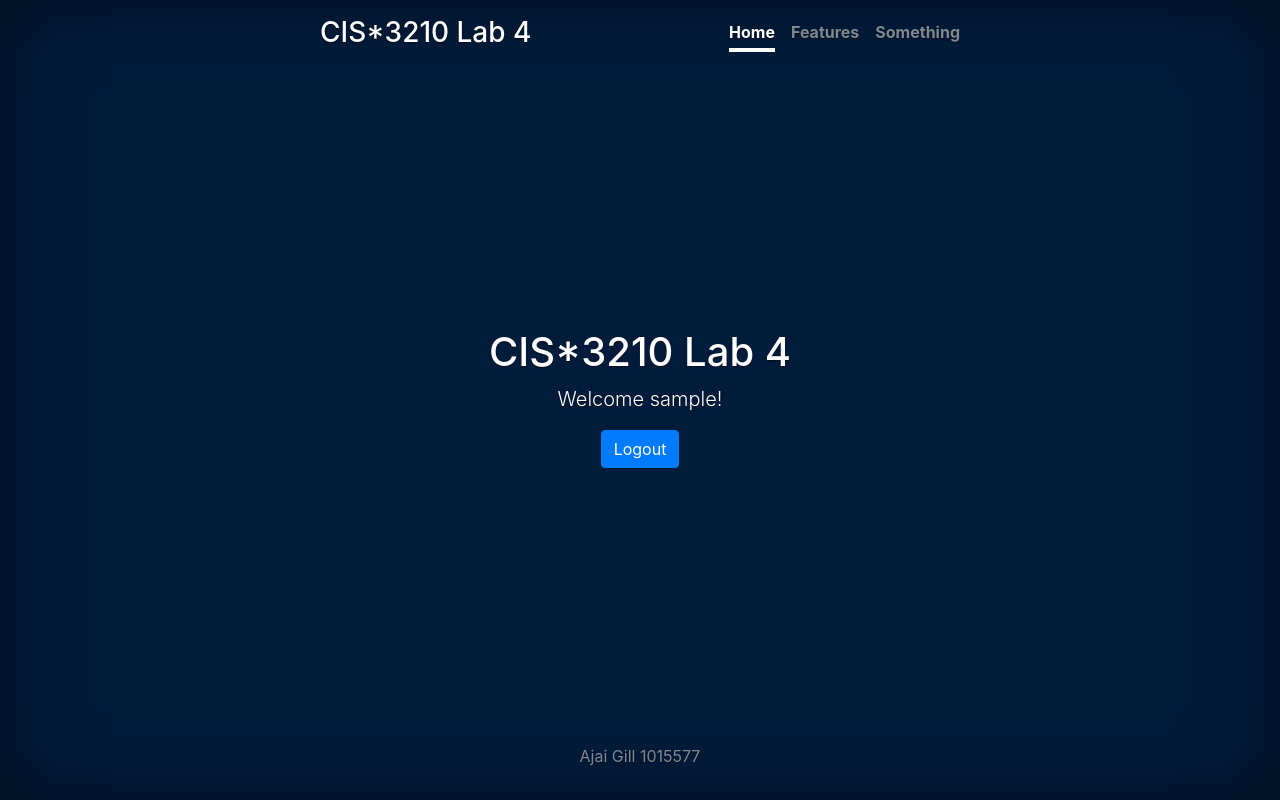
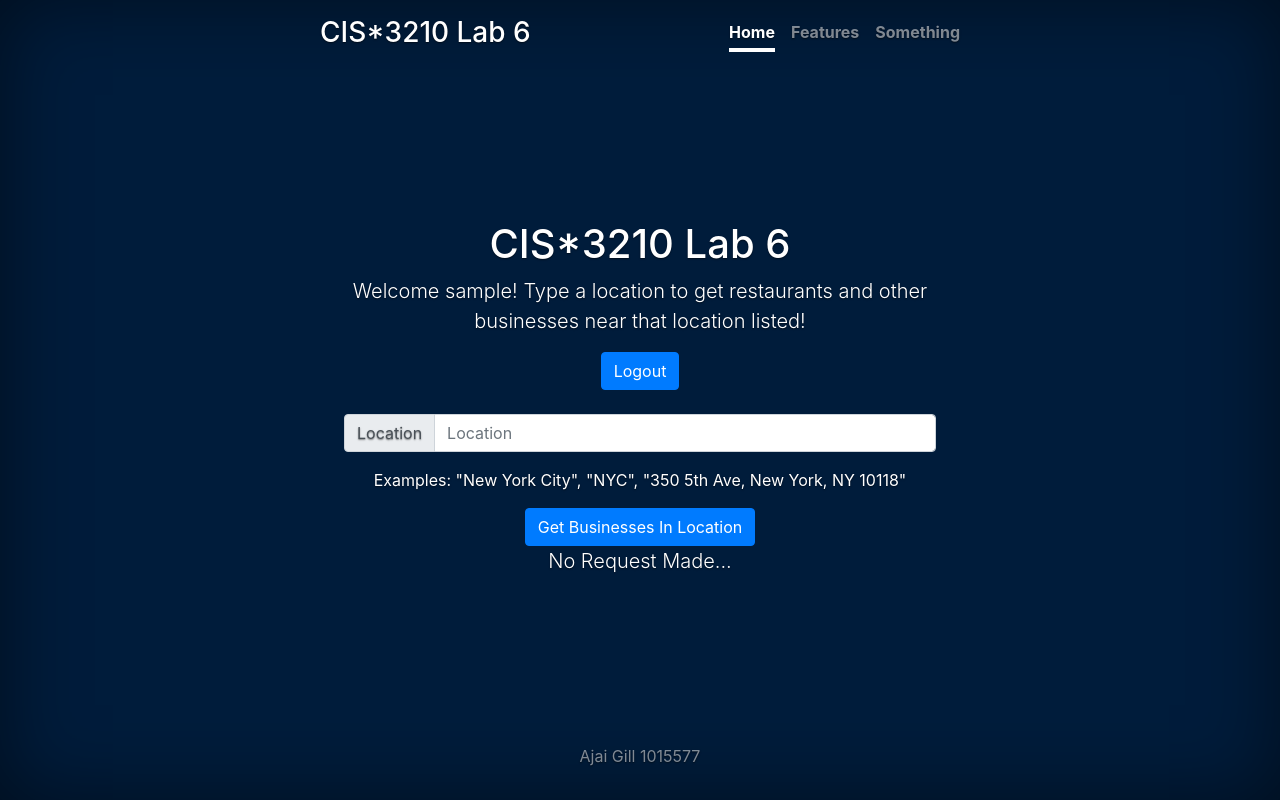
Before and after one commit to Ultrajai/CIS-3210_LabProj, a Flask app: page / in a window 1280 px wide. Run offline with Flask 2, Linux system fonts and the light colour scheme; the visitor is signed in with stand-in values (Sample User, id 1); parts of the project's set-up code (start-up, migrations or seed data) failed here and were passed over; some libraries are stand-ins or nearby versions.

Commit message:
finished lab 6

```diff
--- a/app.py
+++ b/app.py
@@ -3,9 +3,19 @@
 from flask import Flask, render_template, request, jsonify, session
 import MySQLdb
 import json
+import requests
+import urllib
+from urllib.error import HTTPError
+from urllib.parse import quote
+from urllib.parse import urlencode
 
 app = Flask(__name__, static_url_path='')
 #app.debug = True
+
+# API setup
+API_KEY = 'fqJRlsBmI6HNhF9Jdjb3TY3Afw8VeJNiKCHqbURuEKh2NiK1u3WL2sOjzd23oUBzjsMWmN-lbWVMF2fMV7tbxbyktY5HVxFJbLgK5iXqDEXhWLNGN6psmvg50BKOX3Yx'
+API_HOST = 'https://api.yelp.com'
+SEARCH_PATH = '/v3/businesses/search'
 
 # shhh my secret key
 app.secret_key = b'\x98!\x83G\xd9\xea\x9d\xb1$p\xb9\xec\xee0AJ'
@@ -25,12 +35,50 @@ c.execute("CREATE TABLE Users (username VARCHAR(255) NOT NULL PRIMARY KEY, passw
 db.commit()
 
 
+def RequestData(host, path, api_key, url_params=None):
+    """Given your API_KEY, send a GET request to the API.
+    Args:
+        host (str): The domain host of the API.
+        path (str): The path of the API after the domain.
+        API_KEY (str): Your API Key.
+        url_params (dict): An optional set of query parameters in the request.
+    Returns:
+        dict: The JSON response from the request.
+    Raises:
+        HTTPError: An error occurs from the HTTP request.
+    """
+    url_params = url_params or {}
+    url = '{0}{1}'.format(host, quote(path.encode('utf8')))
+    headers = {
+        'Authorization': 'Bearer %s' % api_key,
+    }
+
+    print(u'Querying {0} ...'.format(url))
+
+    response = requests.request('GET', url, headers=headers, params=url_params)
+
+    return response.json()
+
+def SearchBusinesses(api_key, location):
+    url_params = {
+        'location': location.replace(' ', '+'),
+        'limit': 20
+    }
+
+    return RequestData(API_HOST, SEARCH_PATH, api_key, url_params=url_params)
+
 @app.route('/')
-def index(name=None):
+def Index(name=None):
     return render_template('index.html', name=name)
 
+@app.route('/getBusinesses', methods = ['POST'])
+def GetBusinesses(name=None):
+    if request.method == 'POST':
+        req = json.loads(json.dumps(request.get_json()))
+        return jsonify(SearchBusinesses(API_KEY, req['location']))
+
 @app.route('/user', methods = ['DELETE', 'POST'])
-def login(name=None):
+def Login(name=None):
     if request.method == 'POST':
         userPass = json.loads(json.dumps(request.get_json()))
 
@@ -57,5 +105,6 @@ def login(name=None):
     elif request.method == 'DELETE':
         session.pop('username', None)
         session['logged_in'] = False
+        session.clear()
         message = 'Logged out!'
         return jsonify(message)
--- a/static/js/init.js
+++ b/static/js/init.js
@@ -1,4 +1,3 @@
-//var sessionID = -1;
 
 $(document).ready(function () {
 
@@ -39,6 +38,38 @@ $(document).ready(function () {
     }
 	});
 
+  $("#GetBusinesses").click(function(event){
+
+    var data = {location : $("#Location").val()}
+
+    if(data.location === "")
+    {
+      $("#RequestResult").html('The field is empty');
+    }
+    else{
+      $.ajax({
+  		  type: "POST",
+  		  url: '/getBusinesses',
+        data: JSON.stringify(data),
+        dataType: 'json',
+        contentType: 'application/json',
+  		  success: function(result){
+
+            let table = '<table class="table table-striped table-dark"><thead><tr><th scope="col">Name</th><th scope="col">Location</th><th scope="col">Rating</th><th scope="col">Image</th></tr></thead><tbody>'
+
+            for (var i = 0; i < result.businesses.length; i++) {
+              const htmlString = '<tr><td>' + result.businesses[i].name + '</td><td>' + result.businesses[i].location.address1 + '</td><td>' + result.businesses[i].rating + '</td><td><img src="' + result.businesses[i].image_url + '" style="width:150px;height:150px;"></img></td></tr>';
+
+              table = table + htmlString;
+            }
+
+            table.concat('</tbody></table>');
+            $("#RequestResult").html(table);
+        }
+  		});
+    }
+	});
+
   $("#Logout").click(function(event){
       $.ajax({
   		  type: "DELETE",
--- a/templates/index.html
+++ b/templates/index.html
@@ -8,7 +8,7 @@
 		<meta name="description" content="">
 		<meta name="author" content="">
 		<link rel="shortcut icon" href="#">
-		<title>CIS*3210 Lab 4</title>
+		<title>CIS*3210 Lab 6</title>
 
 		<!-- Bootstrap core CSS -->
 		<link href="/css/bootstrap.min.css" rel="stylesheet">
@@ -20,7 +20,7 @@
 		<div class="cover-container d-flex w-100 h-100 p-3 mx-auto flex-column">
 			<header class="masthead mb-auto">
 				<div class="inner">
-					<h3 class="masthead-brand">CIS*3210 Lab 4</h3>
+					<h3 class="masthead-brand">CIS*3210 Lab 6</h3>
 					<nav class="nav nav-masthead justify-content-center">
 						<a class="nav-link active" href="#">Home</a>
 						<a class="nav-link" href="#">Features</a>
@@ -30,7 +30,7 @@
 			</header>
 
 			<main role="main" class="inner cover">
-				<h1 class="cover-heading">CIS*3210 Lab 4</h1>
+				<h1 class="cover-heading">CIS*3210 Lab 6</h1>
 				{% if not session['logged_in'] %}
 				<p class="lead">Create an account or log in to your account below</p>
 				<div>
@@ -46,8 +46,22 @@
 				</div>
 				<div id="RequestResult" class="lead">No Request Made...</div>
 				{% else %}
-				<p class="lead">Welcome {{ session['username'] }}!</p>
-				<button id="Logout" class="btn btn-primary">Logout</button>
+				<div>
+					<p class="lead">Welcome {{ session['username'] }}! Type a location to get restaurants and other businesses near that location listed!</p>
+					<button id="Logout" class="btn btn-primary">Logout</button>
+			  </div>
+				<br>
+				<div>
+					<div class="input-group mb-3">
+					  <div class="input-group-prepend">
+					    <span class="input-group-text" id="basic-addon1">Location</span>
+					  </div>
+					  <input type="text" id="Location" class="form-control" placeholder="Location" aria-label="Location" aria-describedby="basic-addon1">
+					</div>
+					<p>Examples: "New York City", "NYC", "350 5th Ave, New York, NY 10118"</p>
+					<button id="GetBusinesses" class="btn btn-primary">Get Businesses In Location</button>
+					<div id="RequestResult" class="lead">No Request Made...</div>
+				</div>
 				{% endif %}
 			</main>
 
```
